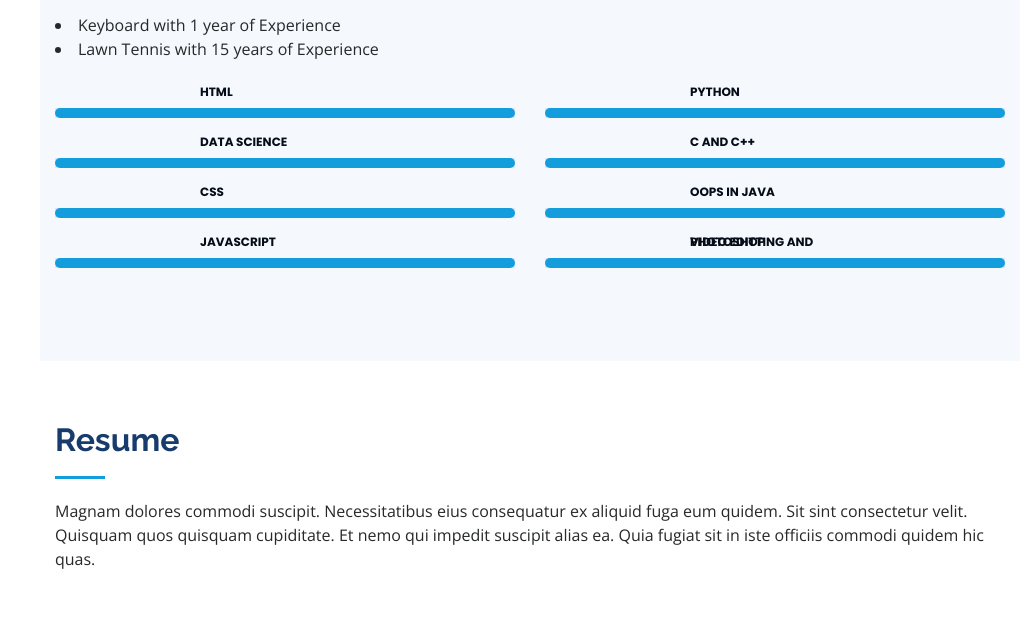
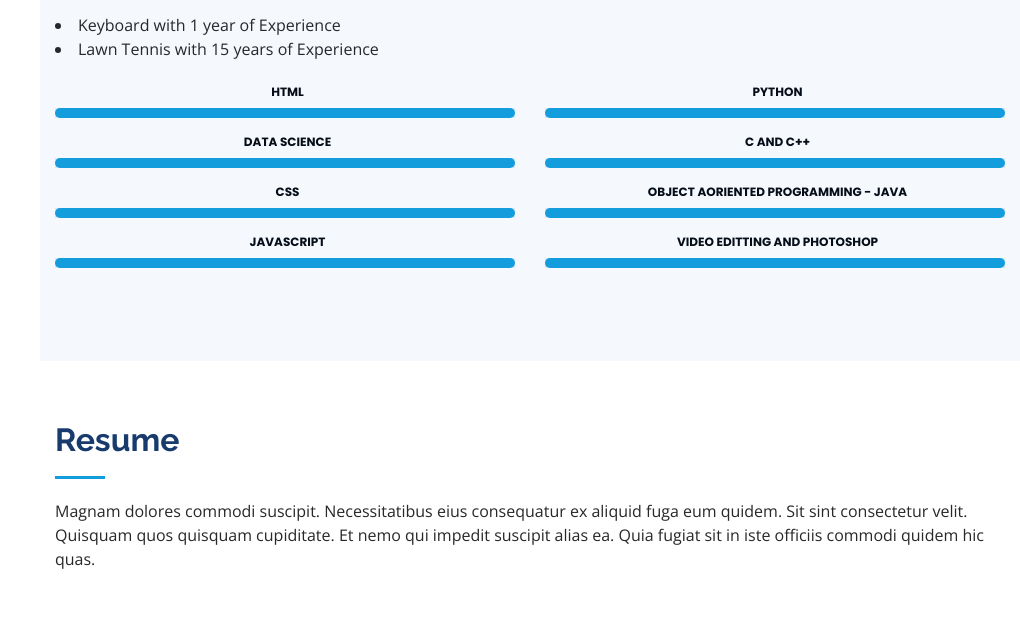
Before and after one commit to rahilmehta-24/My_Portfolio, a plain HTML site: page index.html in a window 1280 px wide. Shown: the part 1831-2449 px from the top of the page, without its empty margins (260-1280 px from the left). Drawn offline with nearby package versions, Linux system fonts and the light colour scheme.

Commit message:
Updatted

```diff
--- a/assets/css/style.css
+++ b/assets/css/style.css
@@ -398,13 +398,14 @@ section {
 }
 
 .skills .progress .skill {
-  padding: 10px 140px;
+  padding: 10px 3px;
   margin: 5px 0 6px 5px;
   text-transform: uppercase;
   display: block;
   font-weight: 900;
   font-family: "Poppins", sans-serif;
   color: #050d18;
+  text-align: center;
 }
 
 .skills .progress .skill .val {
--- a/index.html
+++ b/index.html
@@ -228,7 +228,7 @@
             </div>
 
             <div class="progress">
-              <span class="skill">OOPS in JAVA<i class="val"></i></span>
+              <span class="skill">Object aOriented Programming - JAVA <i class="val"></i></span>
               <div class="progress-bar-wrap">
                 <div class="progress-bar" role="progressbar" aria-valuenow="100" aria-valuemin="0" aria-valuemax="100"></div>
               </div>
```
